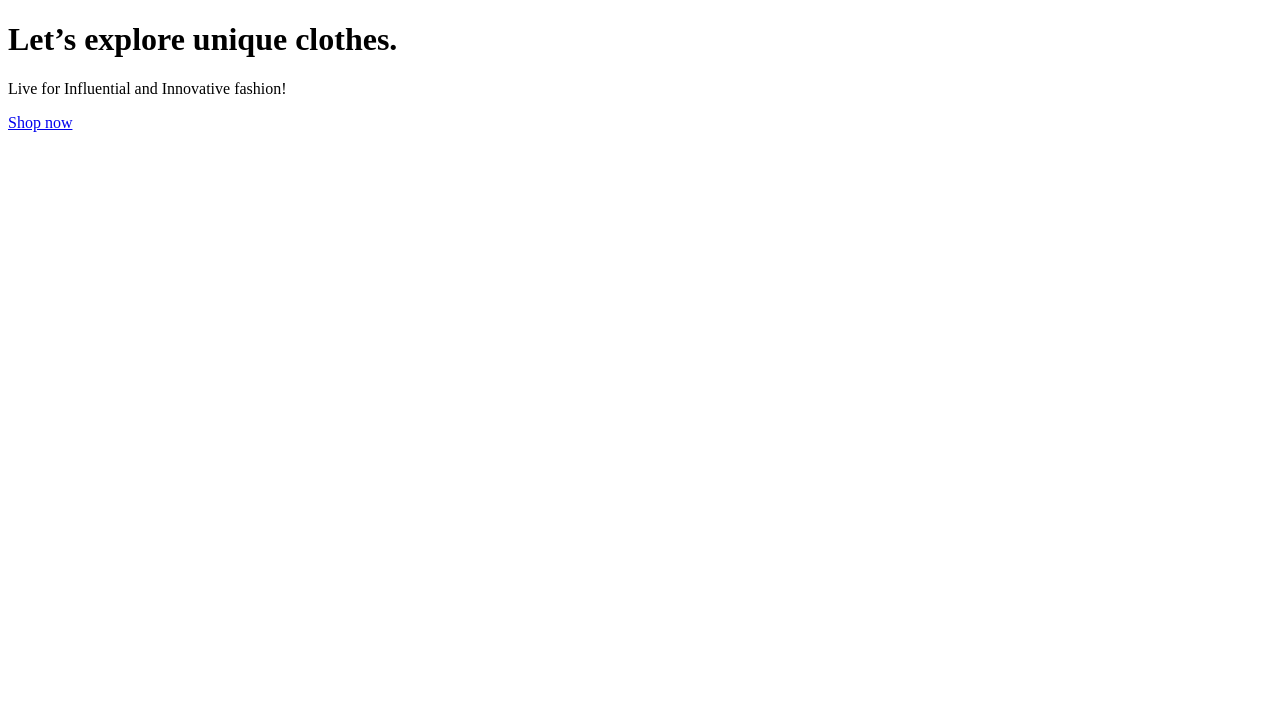
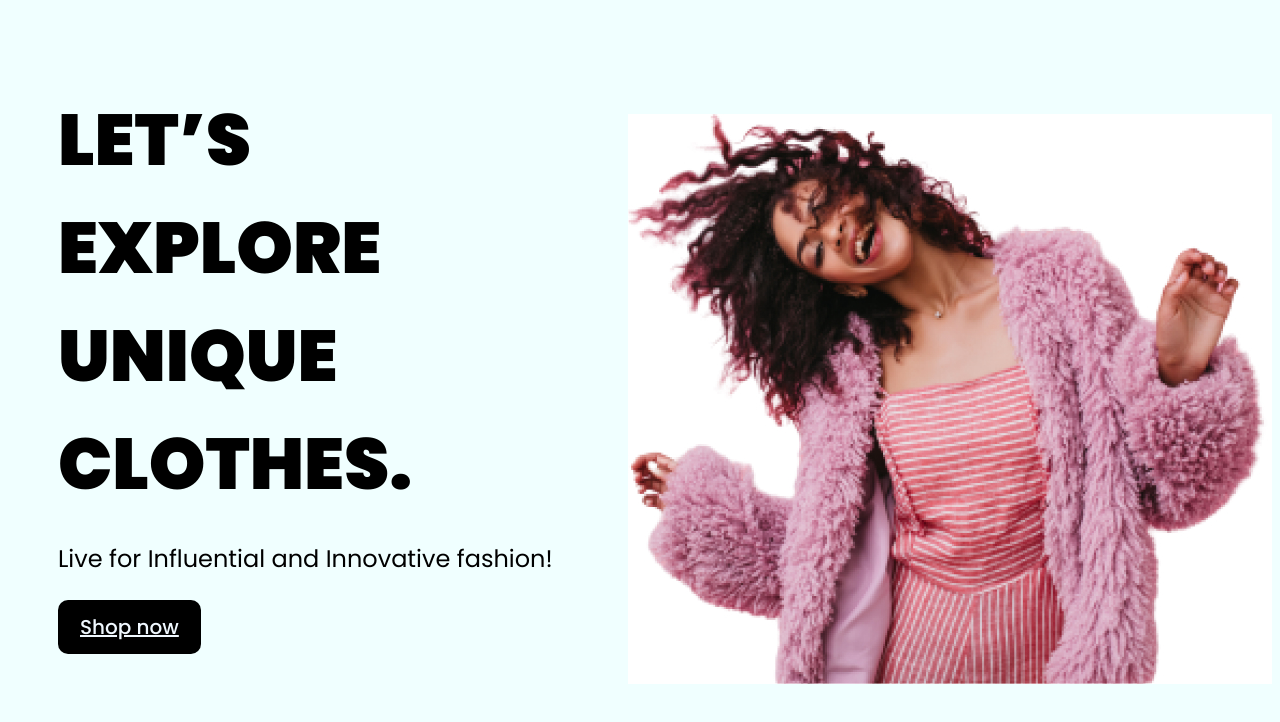
Before and after one commit to ead-codigo-2023/ejercicio-2-asignar-estilos-con-css-cata-zaro, a plain HTML site: page index.html in a window 1280 px wide. Drawn offline with Linux system fonts and the light colour scheme.

Commit message:
Ejercicio 2 en clases 25/08

```diff
--- a/assets/css/style.css
+++ b/assets/css/style.css
@@ -0,0 +1,36 @@
+body{
+    font-family: 'Poppins', sans-serif;
+    background-color: azure;
+}
+
+h1{
+    text-transform: uppercase;
+    font-weight: 900;
+    font-size: 72px;
+    width: 370px;
+    height: 355px;
+    flex-shrink: 0;
+}
+
+p{
+    font-weight: 400;
+    font-size: 24px;
+    margin-top: 100px;
+}
+
+a {
+    color: aliceblue;
+    font-weight: 500;
+    font-size: 20px;
+    background-color: rgb(0, 0, 0);
+    padding: 12px 22px;
+    border-radius: 10px;
+    display: inline-block;
+  }
+
+.hero{
+    padding: 30px 500px 30px 50px;
+    background-image: url(../img/image.jpg);
+    background-repeat: no-repeat;
+    background-position: bottom right;
+}
--- a/index.html
+++ b/index.html
@@ -4,6 +4,10 @@
 	<meta charset="UTF-8">
 	<meta name="viewport" content="width=device-width, initial-scale=1.0">
 	<title>Ejemplo de hero banner</title>
+	<link rel="preconnect" href="https://fonts.googleapis.com">
+	<link rel="preconnect" href="https://fonts.gstatic.com" crossorigin>
+	<link href="https://fonts.googleapis.com/css2?family=Poppins:wght@400;500;900&display=swap" rel="stylesheet">
+	<link rel="stylesheet" href="assets/css/style.css">
 </head>
 <body>
 	<div class="hero">
```
Also changed, not shown: assets/img/image.jpg (added).
